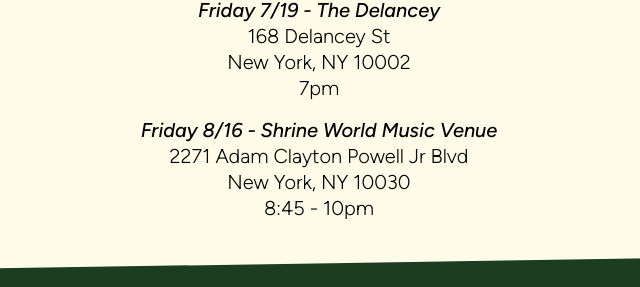
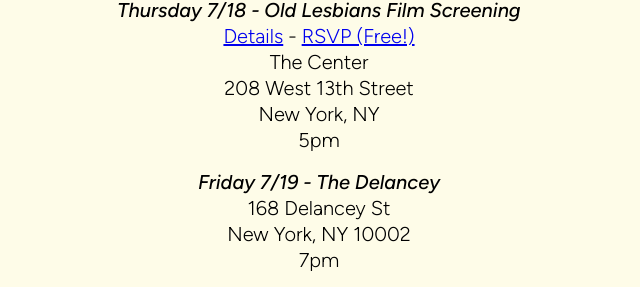
Before and after one commit to djbeadle/NiceBrass, a plain HTML site: page links/index.html in a window 1280 px wide. Shown: the part 637-924 px from the top of the page, without its empty margins (321-961 px from the left). Drawn offline with Linux system fonts and the light colour scheme.

Commit message:
Update links

```diff
--- a/links/index.html
+++ b/links/index.html
@@ -246,6 +246,16 @@
         </p> -->
 
         <p style="margin: 0;">
+            <span class="bold">Thursday 7/18 - Old Lesbians Film Screening<br></span>
+            <span>
+                <a target="_blank" href="https://americanlgbtqmuseum.org/event/old-lesbians-x-young-lesbians/?date=202407181700">Details</a> - <a target="_blank" href="https://www.eventbrite.com/e/old-lesbians-x-young-lesbians-tickets-925977873747?aff=oddtdtcreator">RSVP (Free!)</a><br>
+                The Center<br>
+                208 West 13th Street<br>
+                New York, NY<br>
+                5pm
+            </span>
+        </p>
+        <p style="margin: 0;">
             <span class="bold">Friday 7/19 - The Delancey<br></span>
             <span>
                 168 Delancey St<br>
```
